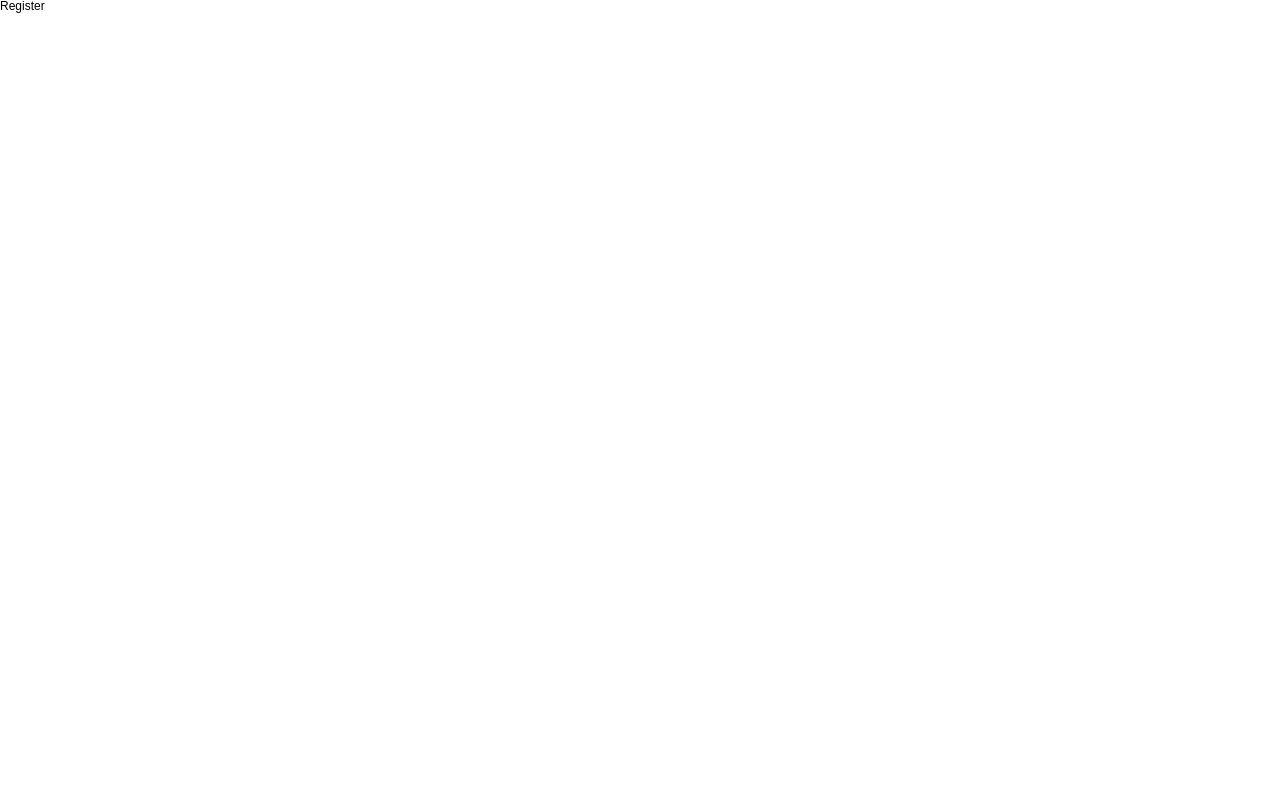
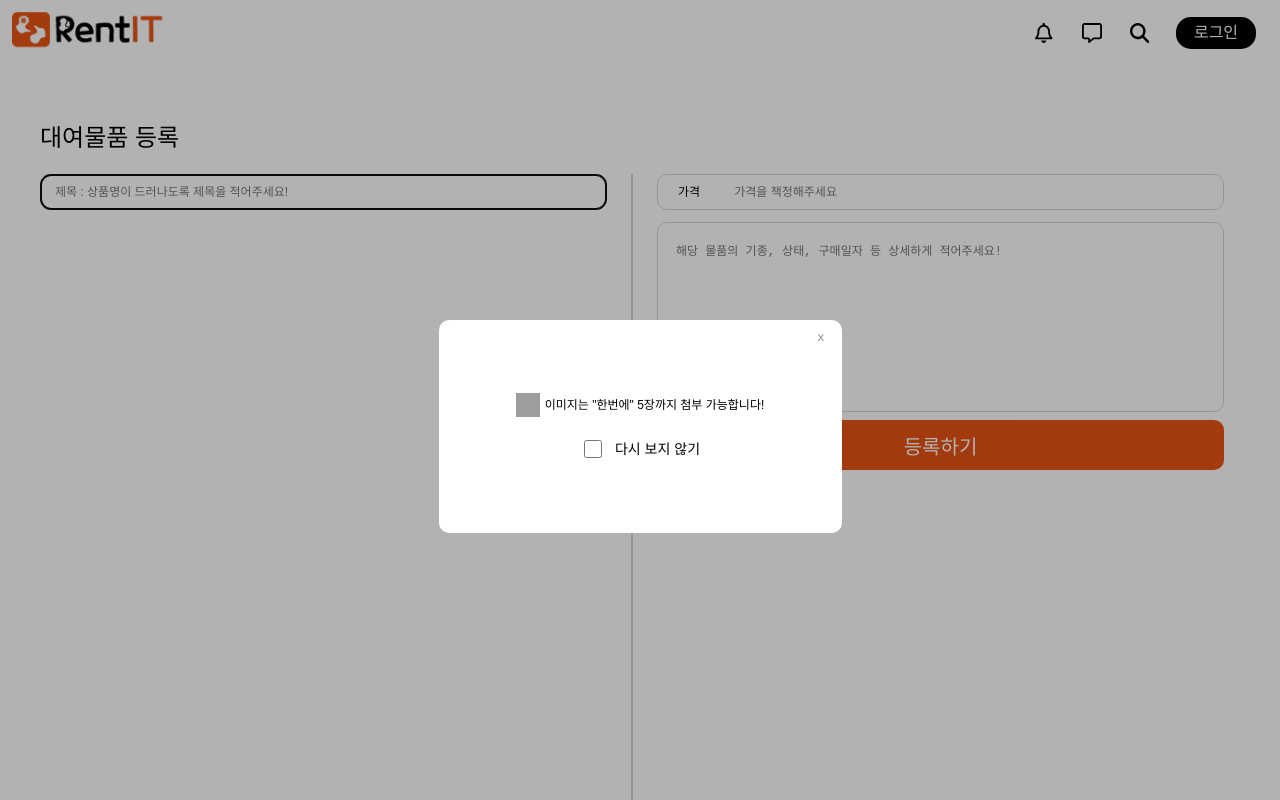
Before and after one commit to Dopamine-x3/RentIT-FE, a React (Vite) app: page /register in a window 1280 px wide. Shown: the top 800 px of the page. Built offline with nearby package versions, Linux system fonts and the light colour scheme; grey boxes are pictures that could not be loaded.

Commit message:
feat: Register

```diff
--- a/src/components/regist/RegistStyled.js
+++ b/src/components/regist/RegistStyled.js
@@ -1,7 +1,7 @@
 import styled, { css } from "styled-components";
 
 export const RegistTitle = styled.span`
-    font-size: 1.5rem;
+    font-size: 2.0rem;
 `
 export const TitleInput = styled.input`
     width: 567px;
--- a/src/pages/Register.jsx
+++ b/src/pages/Register.jsx
@@ -1,7 +1,150 @@
-import React from "react";
 
-const Register = () => {
-  return <div>Register</div>;
-};
+
+import React, { lazy, Suspense, useEffect} from 'react'
+// import ImageBlock from '../components/regist/ImageBlock'
+import { Div, FlexDiv, MaxWidthDiv } from '../components/globalStyle'
+import HeaderNav from '../components/layout/header'
+import useInput from '../hooks/useInput'
+// import { getCookie } from '../shared/Cookies'
+import { DescInput, PriceDiv, PriceInput, PriceSpan, RegistBtn, RegistTitle, TitleInput } from '../components/regist/RegistStyled'
+import { useNavigate } from 'react-router-dom'
+import Footer from '../components/layout/footer'
+
+import { useRef } from 'react'
+import ModalSeller from '../components/detail/ModalSeller'
+import useDropdown from '../hooks/useDropdown'
+
+
+// const MapComp = lazy(()=> import('../components/regist/Map'))
+
+function Register() {
+  const autofocus = useRef();
+  const navigate = useNavigate();
+  // const { image, location } = useSelector(state => state.Post)
+  // const accessToken = getCookie('token')
+  const { handleClose, isOpen } = useDropdown(true);
+  const { values, onChange } = useInput({
+    title: "",
+    description: "",
+    price: '',
+    location:'',
+    images : '',
+  })
+
+
+  // const { mutate, isLoading } = useMutation({
+  //   mutationKey:['mutate'],
+  //   mutationFn: async(values)=>{
+  //     console.log(values)
+  //     if(values.location === ''){
+  //       return window.alert('장소를 마커로 찍어주세요!')
+  //     }else if(values.title === ''){
+  //       return window.alert('제목을 기입해주세요!')
+  //     }else if(values.description === ''){
+  //       return window.alert('물건 상세정보를 작성해주세요!')
+  //     }else if(!values.price){
+  //       return window.alert('대여 금액을 작성해주세요!')
+  //     }else if(!values.images){
+  //       return window.alert('물품 이미지를 업로드 해주세요!')
+  //     }else{
+  //       return await axios.post(`${process.env.REACT_APP_SERVER_URL}/products`,values,{
+  //       headers:{
+  //         Authorization: `Bearer ${accessToken}`,
+  //         "Content-Type": "multipart/form-data"
+  //         }
+  //       })
+  //     }
+  //   },
+  //   onSuccess : (response) => {
+  //     window.alert(response.data.message);
+  //     navigate('/search')
+  //     window.location.reload();
+  //   },
+  //   onError : (error) => {
+  //     window.alert(error.response.data.message)
+  //   }
+  // })
+
+  // const onSubmitHandler = (event) => {
+  //   event.preventDefault();
+  //   mutate({
+  //     ...values,
+  //     images:image,
+  //     location:location
+  //   })
+  // }
+
+  useEffect(()=>{
+    window.scrollTo(0, 0);
+    autofocus.current.focus();
+  },[])
+
+  // useEffect(()=>{
+  //   if(!accessToken){
+  //     navigate('/login')
+  //   }
+  // },[accessToken])
+
+  // if(isLoading){
+  //   return <Loading/>
+  // }
+
+  return (
+    <FlexDiv boxShadow="none">
+
+      {/* components/global */}
+      <HeaderNav />
+      <MaxWidthDiv>
+        <Div marginTop="5rem">
+          <RegistTitle>대여물품 등록</RegistTitle>
+        </Div>
+        <Div width="100%" marginTop="2rem" fDirection="row" jc="space-between" gap="2rem">
+          <Div gap="1rem">
+            <TitleInput
+              ref={autofocus}
+              name='title'
+              placeholder='제목 : 상품명이 드러나도록 제목을 적어주세요!'
+              // defaultValue={values.title}
+              // onChange={onChange}
+              maxLength={20}
+            />
+            {/* <ImageBlock/>  */}
+          </Div>
+          <div style={{height:'685px', border:'1px solid #D7D7D7'}}></div>
+          <Div width="100%">
+
+            <form > {/* onSubmit={onSubmitHandler} */}
+              <PriceDiv>
+                <PriceSpan>가격</PriceSpan>
+                <PriceInput
+                    min={1}
+                    type={'number'}
+                    name='price'
+                    placeholder='가격을 책정해주세요'
+                    // defaultValue={values.price}
+                    // onChange={onChange}
+                />
+              </PriceDiv>
+            <DescInput
+              name='description'
+              placeholder='해당 물품의 기종, 상태, 구매일자 등 상세하게 적어주세요!'
+              // defaultValue={values.description}
+              // onChange={onChange}
+            />
+            <Suspense>
+              {/* <MapComp theme = {'regist'}/> */}
+            </Suspense>
+            <RegistBtn> 등록하기 </RegistBtn>
+            </form>
+            {/* <link as='image' rel='preload' href='check.png'/> */}
+          </Div>
+        </Div>
+        {isOpen && <ModalSeller handleClose = {handleClose} word1 = {'이미지는 "한번에" 5장까지 첨부 가능합니다!'}/>}
+      </MaxWidthDiv>
+      {/* components/global */}
+      <Footer topRem={6} botRem={2}/>
+    </FlexDiv>
+  )
+}
 
 export default Register;
```
